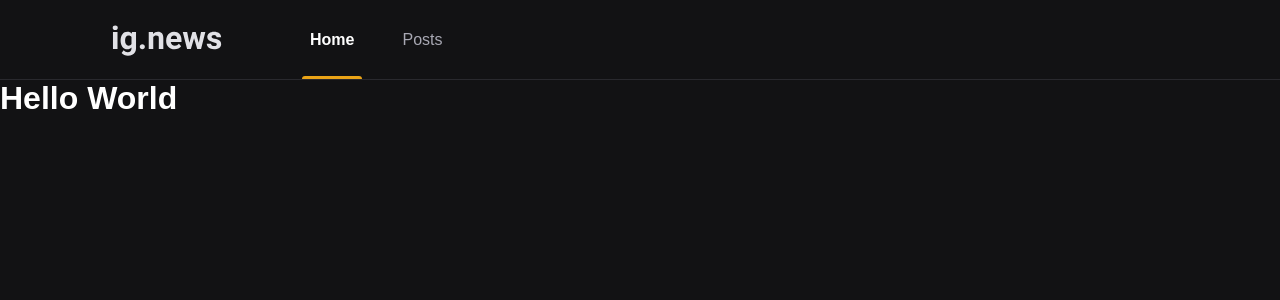
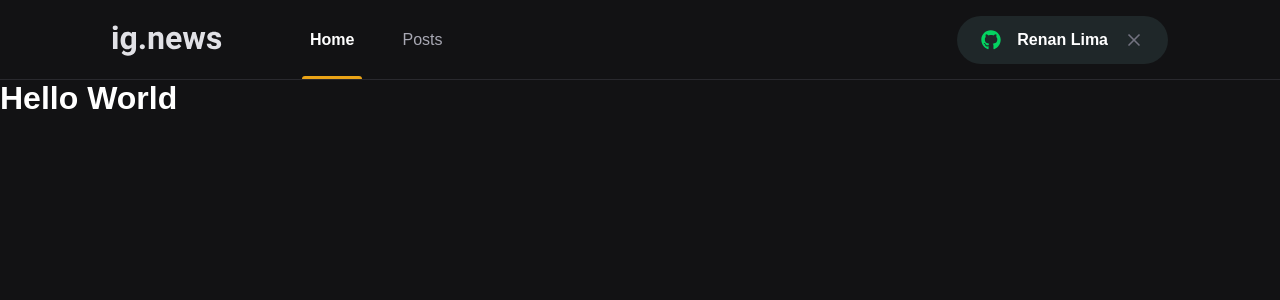
Before and after one commit to renanlbl/ig-news, a Next.js app: page / in a window 1280 px wide. Shown: the top 300 px of the page. Built offline with nearby package versions, Linux system fonts and the light colour scheme.

Commit message:
add component header with all components

```diff
--- a/package.json
+++ b/package.json
@@ -11,6 +11,7 @@
     "next": "10.2.3",
     "react": "17.0.2",
     "react-dom": "17.0.2",
+    "react-icons": "^4.2.0",
     "sass": "^1.34.1"
   },
   "devDependencies": {
--- a/src/components/Header/index.tsx
+++ b/src/components/Header/index.tsx
@@ -1,3 +1,4 @@
+import { SignInButton } from '../SignInButton';
 import styles from './styles.module.scss';
 
 export function Header() {
@@ -9,6 +10,7 @@
           <a className={styles.active}>Home</a>
           <a>Posts</a>
         </nav>
+        <SignInButton />
       </div>
     </header>
   )
--- a/src/components/Header/styles.module.scss
+++ b/src/components/Header/styles.module.scss
@@ -15,7 +15,6 @@
   nav {
     margin-left: 5rem;
     height: 5rem;
-  }
 
     a {
       display: inline-block;
@@ -51,3 +50,8 @@
       }
     }
   }
+
+  button {
+    margin-left: auto;
+  }
+}
--- /dev/null
+++ b/src/components/SignInButton/index.tsx
@@ -0,0 +1,31 @@
+import { FaGithub } from 'react-icons/fa';
+import { FiX } from 'react-icons/fi'
+
+import styles from './styles.module.scss';
+
+export function SignInButton () {
+  const isUserLoggedIn = true;
+
+  return isUserLoggedIn
+    ?
+    (
+      <button
+        type="button"
+        className={styles.signInButton}
+      >
+        <FaGithub color="#04d361" />
+        Renan Lima
+        <FiX color="#737380" className={styles.closeIcon} />
+      </button>
+    )
+    :
+    (
+      <button
+        type="button"
+        className={styles.signInButton}
+      >
+        <FaGithub color="#eba417" />
+        Sign in with Github
+      </button>
+    )
+}
--- /dev/null
+++ b/src/components/SignInButton/styles.module.scss
@@ -0,0 +1,33 @@
+.signInButton {
+  height: 3rem;
+  border-radius: 3rem;
+  background: var(--gray-850);
+  border: 0;
+  padding: 0 1.5rem;
+
+  display: flex;
+  align-items: center;
+  justify-content: center;
+
+  color: var(--white);
+  font-weight: bold;
+
+  transition: filter .2s;
+
+  &:hover {
+    filter: brightness(0.8);
+  }
+
+  svg {
+    width: 20px;
+    height: 20px;
+  }
+
+  svg.closeIcon {
+    margin-left: 1rem;
+  }
+
+  svg:first-child {
+    margin-right: 1rem;
+  }
+}
--- a/src/styles/global.scss
+++ b/src/styles/global.scss
@@ -10,6 +10,7 @@
   --gray-100: #e1e1e6;
   --gray-300: #a8a8b3;
   --gray-800: #29292e;
+  --gray-850: #1f2729;
   --gray-900: #121214;
 
   --cyan-500: #61dafb;
```
Also changed, not shown: 1 other file (tests, documents, lock files or other folders). Lines whose indentation alone changed are shown as unchanged.
